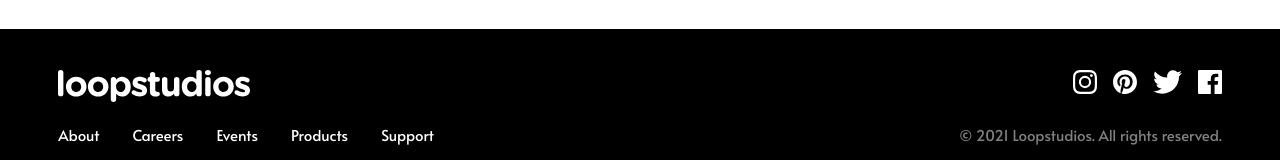
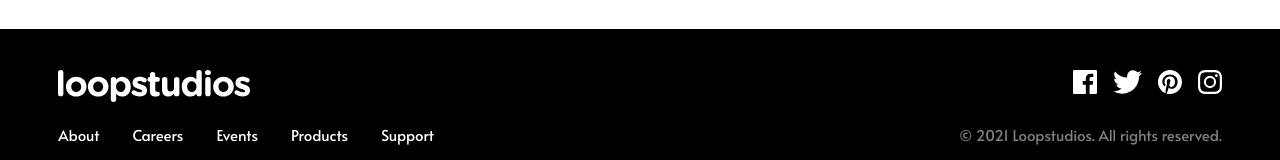
Before and after one commit to pl91/loopstudios-landingpage, a website built with Parcel: page src/index.html in a window 1280 px wide. Shown: the part 2684-2844 px from the top of the page. Built offline with nearby package versions, Linux system fonts and the light colour scheme.

Commit message:
Update _footer.scss

```diff
--- a/src/scss/_footer.scss
+++ b/src/scss/_footer.scss
@@ -53,11 +53,9 @@
     grid-column: 6 / 7;
     justify-self: end;
     display: flex;
-    flex-direction: row-reverse;
     gap: 1.6rem;
 
     @media only screen and (max-width: $bp-xxs) {
-      flex-direction: row;
       align-self: center;
       order: 3;
     }
```
